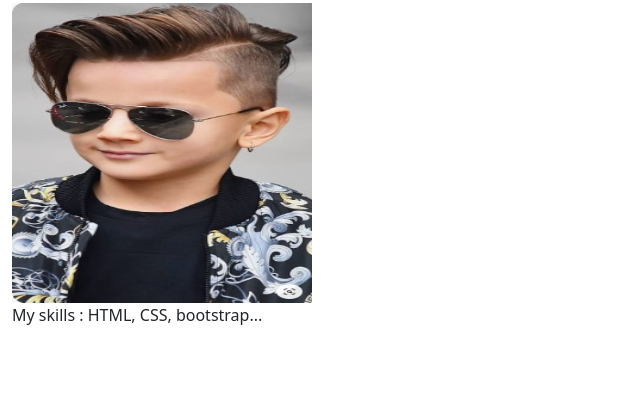
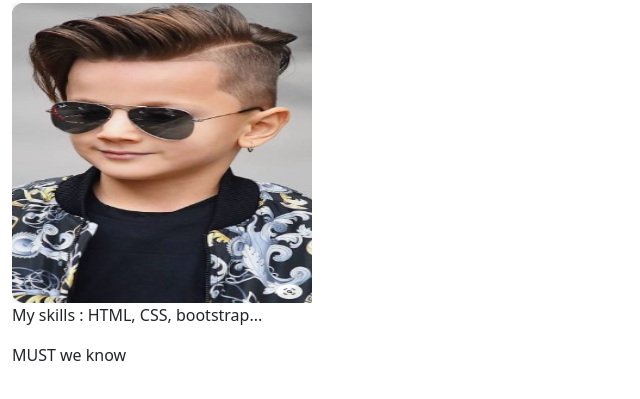
Before and after one commit to saiphanigoteti/UI-design, a website: page index.html in a window 1280 px wide. Shown: the part 53-452 px from the top of the page, without its empty margins (0-640 px from the left). Drawn offline with nearby package versions, Linux system fonts and the light colour scheme.

Commit message:
vers-3
add para

```diff
--- a/index.html
+++ b/index.html
@@ -12,5 +12,6 @@
     <h1>UI-developer</h1>
     <img src="/UI-design/public/IMAGES/Kid's-1.jpg" width="300" height="300">
     <p>My skills : HTML, CSS, bootstrap...</p>
+    <p>MUST we know</p>
 </body>
 </html>
```
